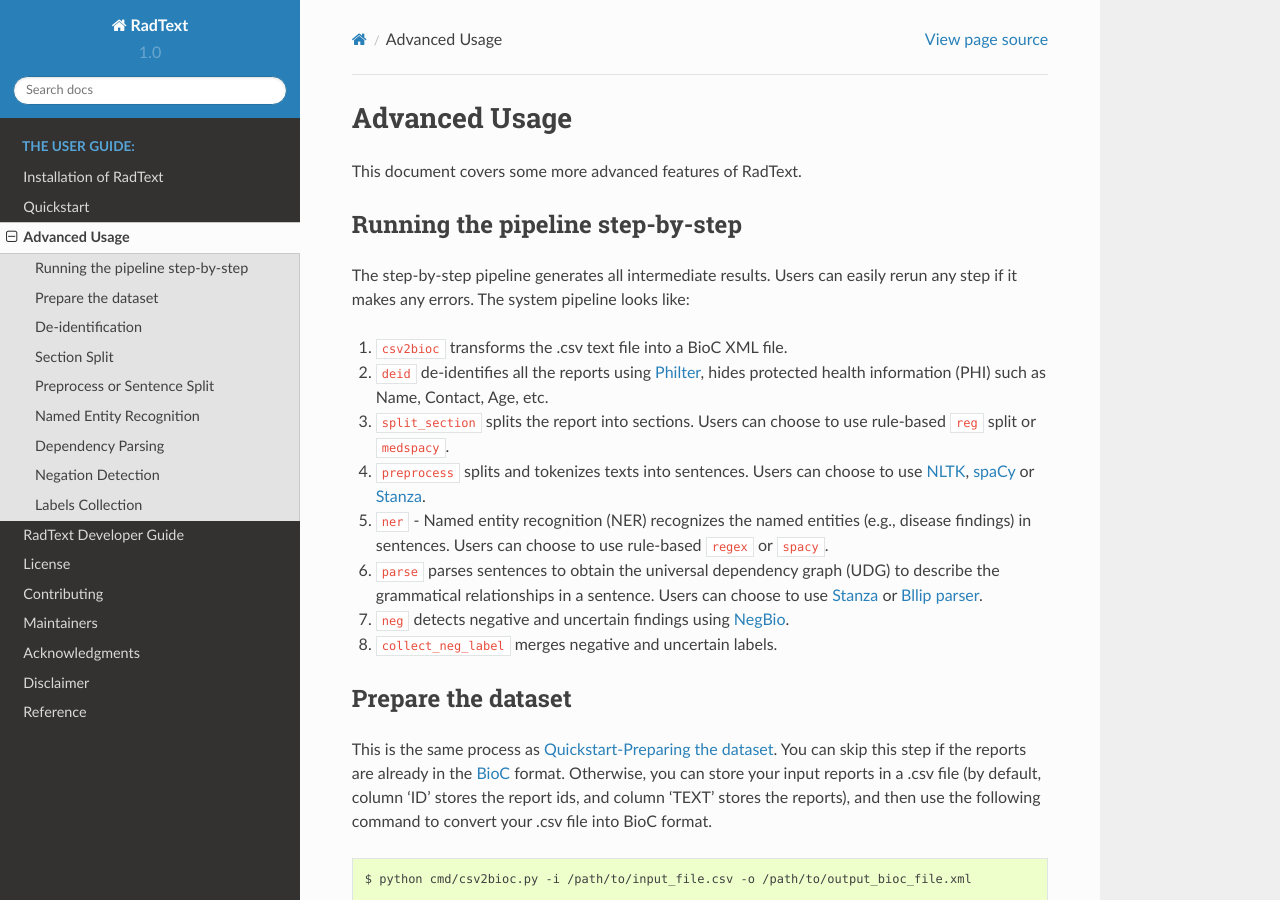
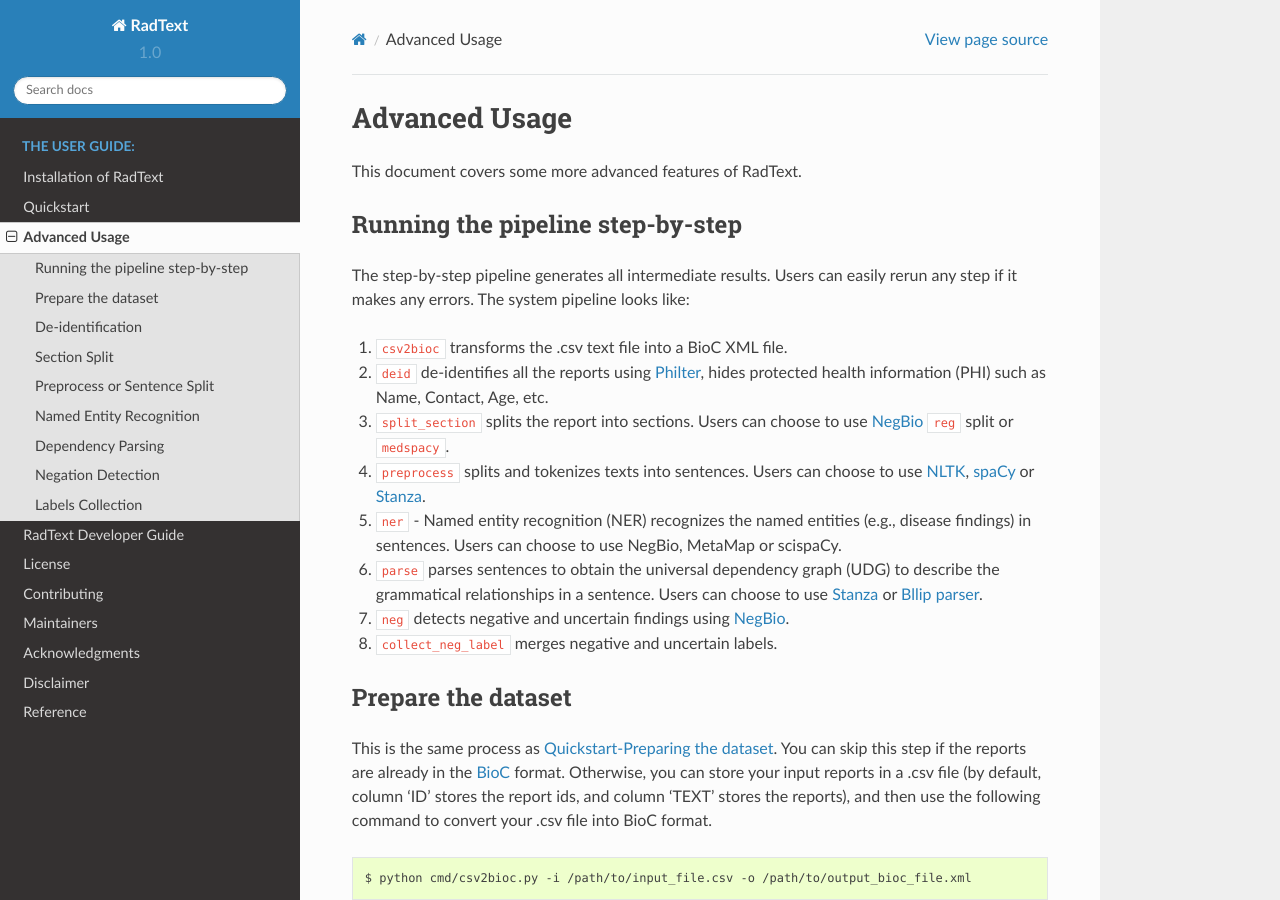
Before and after one commit to bionlplab/radtext, a Sphinx documentation site: the page built from docs/user_guide.md, in a window 1280 px wide and 900 px high. Built offline with Sphinx 7.4.7 and the Read the Docs theme 2.0.0, drawn with Linux system fonts in a browser that asks for light colours.

Commit message:
Update user_guide.md

```diff
--- a/docs/user_guide.md
+++ b/docs/user_guide.md
@@ -8,9 +8,9 @@
 
 1. `csv2bioc` transforms the .csv text file into a BioC XML file.
 2. `deid` de-identifies all the reports using [Philter](https://github.com/BCHSI/philter-ucsf), hides protected health information (PHI) such as Name, Contact, Age, etc.
-3. `split_section` splits the report into sections. Users can choose to use rule-based `reg` split or [`medspacy`](https://spacy.io/universe/project/medspacy).
+3. `split_section` splits the report into sections. Users can choose to use [NegBio](https://github.com/bionlplab/negbio2) `reg` split or [`medspacy`](https://spacy.io/universe/project/medspacy).
 4. `preprocess` splits and tokenizes texts into sentences. Users can choose to use [NLTK](https://www.nltk.org/api/nltk.tokenize.html), [spaCy](https://spacy.io/) or [Stanza](https://stanfordnlp.github.io/stanza/).
-5. `ner` - Named entity recognition (NER) recognizes the named entities (e.g., disease findings) in sentences. Users can choose to use rule-based `regex` or `spacy`.
+5. `ner` - Named entity recognition (NER) recognizes the named entities (e.g., disease findings) in sentences. Users can choose to use NegBio, MetaMap or scispaCy.
 6. `parse` parses sentences to obtain the universal dependency graph (UDG) to describe the grammatical relationships in a sentence. Users can choose to use [Stanza](https://stanfordnlp.github.io/stanza/) or [Bllip parser](https://github.com/BLLIP/bllip-parser).
 7. `neg` detects negative and uncertain findings using [NegBio](https://github.com/bionlplab/negbio2).
 8. `collect_neg_label` merges negative and uncertain labels.
```
